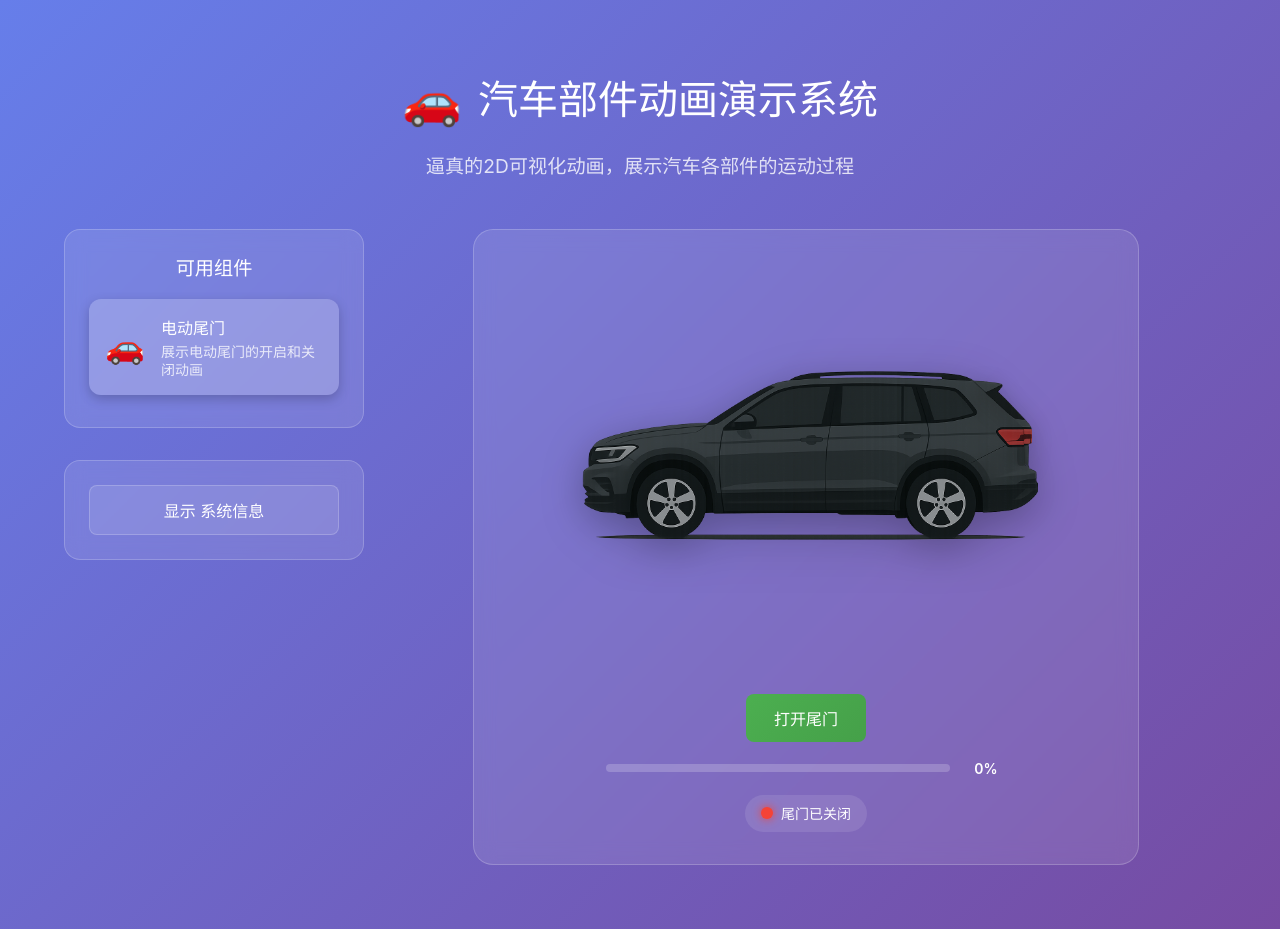
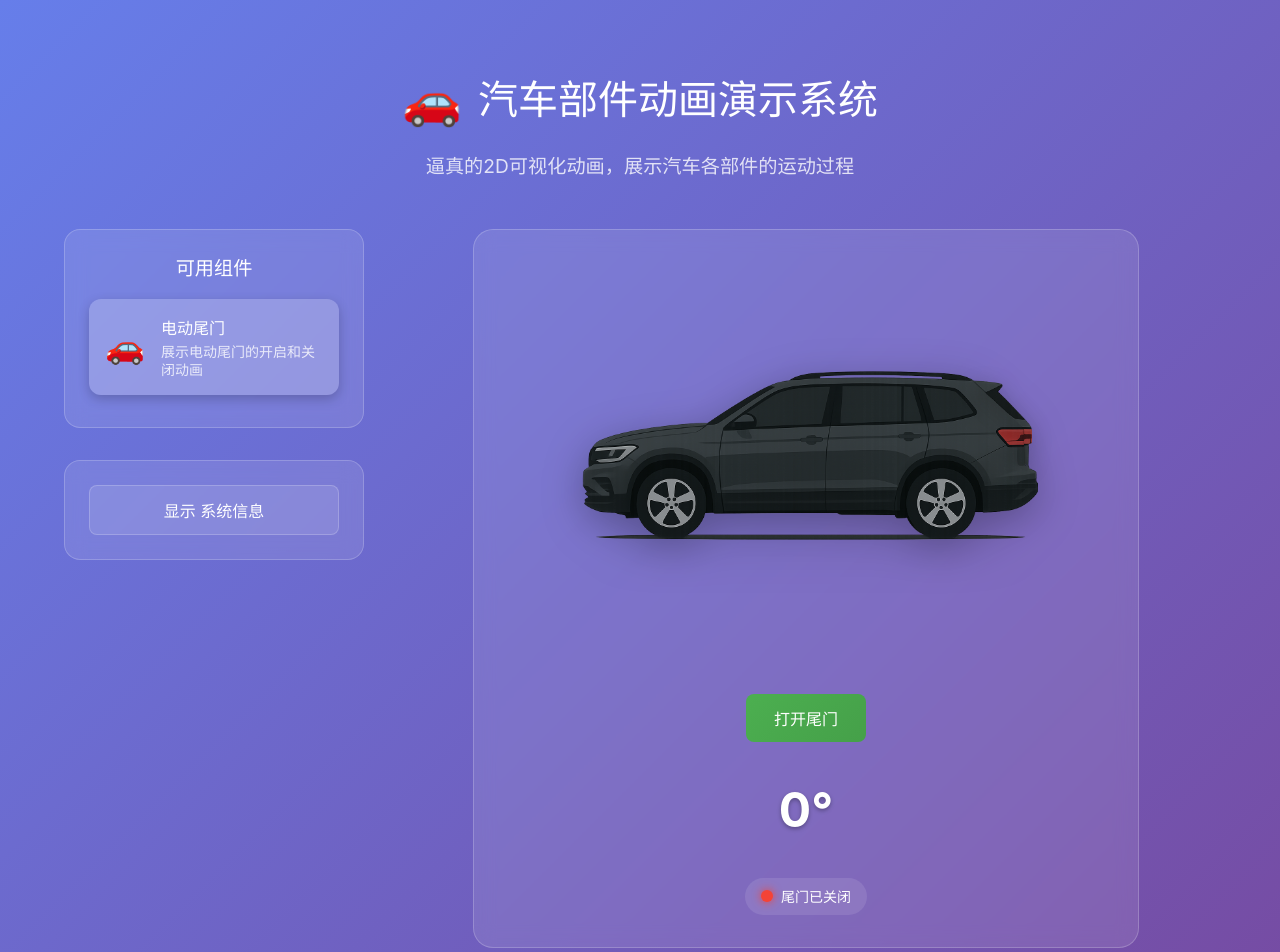
Before and after one commit to yyxxrr739/scratch4llm, a React (Vite) app: page / in a window 1280 px wide. Shown: the top 952 px of the page. Before the commit the page ends 929 px from the top, so only its background shows below. Built offline with nearby package versions, Linux system fonts and the light colour scheme.

Commit message:
Refactor TailgateAnimation component: update progress tracking to display rotation angle instead of percentage, enhance CSS styles for better layout and text presentation.

```diff
--- a/src/components/TailgateAnimation.css
+++ b/src/components/TailgateAnimation.css
@@ -97,30 +97,18 @@
 
 .progress-container {
   display: flex;
+  justify-content: center;
   align-items: center;
-  gap: 1rem;
-}
-
-.progress-bar {
-  flex: 1;
-  height: 8px;
-  background: rgba(255, 255, 255, 0.2);
-  border-radius: 4px;
-  overflow: hidden;
-}
-
-.progress-fill {
-  height: 100%;
-  background: linear-gradient(90deg, #4CAF50, #45a049);
-  border-radius: 4px;
-  transition: width 0.1s ease;
+  padding: 1rem;
 }
 
 .progress-text {
-  font-size: 14px;
-  font-weight: 600;
+  font-size: 48px;
+  font-weight: 700;
   color: white;
-  min-width: 40px;
+  text-shadow: 0 2px 4px rgba(0, 0, 0, 0.3);
+  min-width: 120px;
+  text-align: center;
 }
 
 .status {
--- a/src/components/TailgateAnimation.jsx
+++ b/src/components/TailgateAnimation.jsx
@@ -7,7 +7,7 @@ const TailgateAnimation = () => {
   const bodyRef = useRef(null);
   const [isOpen, setIsOpen] = useState(false);
   const [isAnimating, setIsAnimating] = useState(false);
-  const [animationProgress, setAnimationProgress] = useState(0);
+  const [rotationAngle, setRotationAngle] = useState(0);
   const tl = useRef(null);
 
   useEffect(() => {
@@ -17,8 +17,12 @@ const TailgateAnimation = () => {
     tl.current = gsap.timeline({
       paused: true,
       onUpdate: () => {
-        if (tl.current) {
-          setAnimationProgress(tl.current.progress() * 100);
+        if (tl.current && tailgateRef.current) {
+          // 获取尾门元素的实际旋转角度
+          const transform = window.getComputedStyle(tailgateRef.current).transform;
+          const matrix = new DOMMatrix(transform);
+          const angle = Math.atan2(matrix.b, matrix.a) * (180 / Math.PI);
+          setRotationAngle(Math.abs(angle));
         }
       },
       onComplete: () => {
@@ -31,7 +35,7 @@ const TailgateAnimation = () => {
 
     // 设置尾门动画
     tl.current.to(tailgateRef.current, {
-      rotation: -70,
+      rotation: -95,
       transformOrigin: "left top",
       duration: 2,
       ease: "power2.inOut"
@@ -110,13 +114,7 @@ const TailgateAnimation = () => {
         </div>
 
         <div className="progress-container">
-          <div className="progress-bar">
-            <div
-              className="progress-fill"
-              style={{ width: `${animationProgress}%` }}
-            ></div>
-          </div>
-          <span className="progress-text">{Math.round(animationProgress)}%</span>
+          <span className="progress-text">{Math.round(rotationAngle)}°</span>
         </div>
 
         <div className="status">
```
